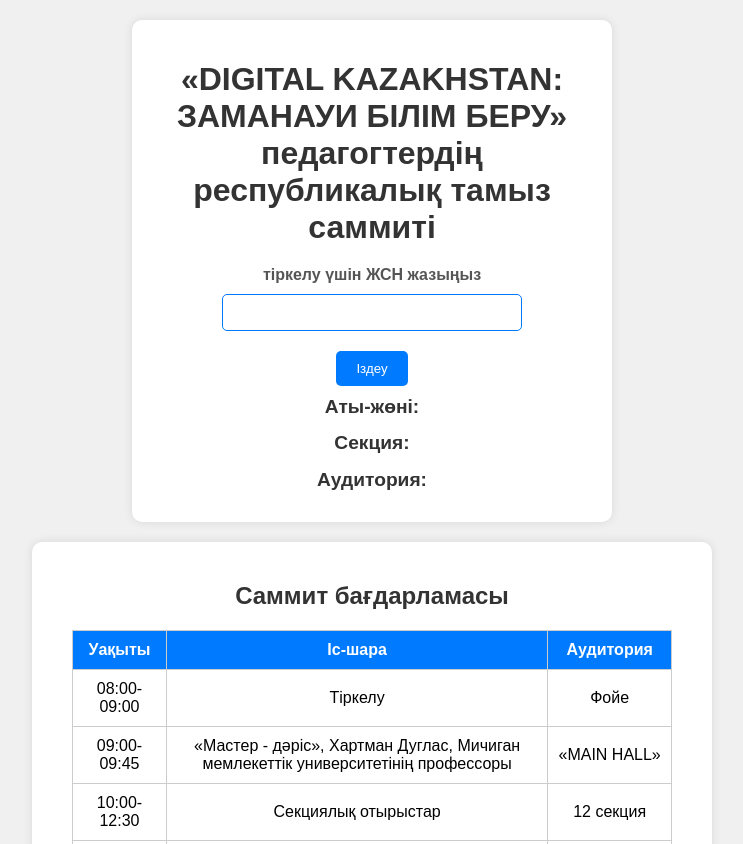
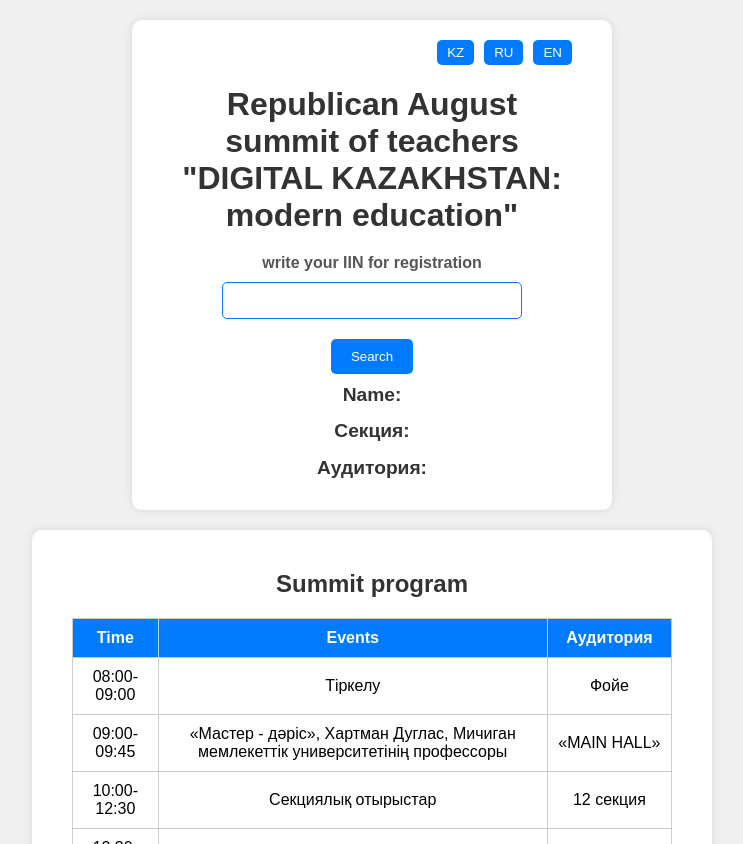
Before and after one commit to januzaj2018/UIN, a website: page index.html in a window 1280 px wide. Shown: the top 844 px of the page, without its empty margins (268-1011 px from the left). Drawn offline with Linux system fonts and the light colour scheme.

Commit message:
for the presentation

```diff
--- a/index.html
+++ b/index.html
@@ -10,9 +10,13 @@
 <body>
 <div class="container">
     <div class="language-switcher">
+        <button onclick="switchLanguage('kz')">KZ</button>
+        <button onclick="switchLanguage('ru')">RU</button>
+        <button onclick="switchLanguage('en')">EN</button>
     </div>
     <h1 data-lang="heading">ID Lookup</h1>
     <form id="lookup-form" class="gform"  method="GET" action="https://script.google.com/macros/s/AKfycbxcMH6Q5UkNL9uOv_G7jenp7nwobKD3w5Xe4ReeZcG74sX_C4EBb8BDgp1D-8Lyqsv4ZQ/exec">
+
         <label for="id" data-lang="label">Enter ID:</label>
         <input type="number" id="id" name="id" required autofocus>
         <button type="submit" data-lang="button">Search</button>
--- a/script.js
+++ b/script.js
@@ -41,14 +41,22 @@
 
 const events = [
     {time: "08:00-09:00", description: "Тіркелу", place: "Фойе"},
-    {time: "09:00-09:45", description: "«Мастер - дәріс», Хартман Дуглас, Мичиган мемлекеттік университетінің профессоры", place: "«MAIN HALL»"},
-    {time: "10:00-12:30", description: "Секциялық отырыстар",place:"12 секция"},
-    {time: "12:30-14:00", description: "Үзіліс",place:""},
-    {time: "14:00", description: "Цифрлық көрме жұмысымен танысу",place:"Жоғарғы атриум"},
-    {time: "14:30-14:50", description: "«Қазақстан мұғалімі» ұлттық премиясының Үздік-50 финалистінің тұсаукесері",place:"«MAIN HALL»"},
-    {time: "15:00-16:00", description: "Пленарлық сессия, Бірінші сессия",place:"«MAIN HALL»"},
-    {time: "16:00-17:00", description: "Пленарлық сессия, Екінші сессия",place:"«MAIN HALL»"},
-    {time: "17:00", description: "Тамыз саммитінің жабылуы",place:"«MAIN HALL»"}
+    {
+        time: "09:00-09:45",
+        description: "«Мастер - дәріс», Хартман Дуглас, Мичиган мемлекеттік университетінің профессоры",
+        place: "«MAIN HALL»"
+    },
+    {time: "10:00-12:30", description: "Секциялық отырыстар", place: "12 секция"},
+    {time: "12:30-14:00", description: "Үзіліс", place: ""},
+    {time: "14:00", description: "Цифрлық көрме жұмысымен танысу", place: "Жоғарғы атриум"},
+    {
+        time: "14:30-14:50",
+        description: "«Қазақстан мұғалімі» ұлттық премиясының Үздік-50 финалистінің тұсаукесері",
+        place: "«MAIN HALL»"
+    },
+    {time: "15:00-16:00", description: "Пленарлық сессия, Бірінші сессия", place: "«MAIN HALL»"},
+    {time: "16:00-17:00", description: "Пленарлық сессия, Екінші сессия", place: "«MAIN HALL»"},
+    {time: "17:00", description: "Тамыз саммитінің жабылуы", place: "«MAIN HALL»"}
 ];
 
 function displayEvents() {
@@ -75,6 +83,33 @@
             pdfView: 'Саммит материалдары',
             resultName: 'Аты-жөні:'
         },
+
+        ru:
+            {
+                heading: 'Республиканский августовский саммит учителей "Digital Kazakhstan: современное образование"',
+                label: 'напишите свой ИИН для регистрации',
+                button: 'Поиск',
+                section: 'Раздел: ',
+                place: 'Место: ',
+                eventsHeading: 'Программа саммита',
+                eventsTime: 'Время',
+                eventsDescription: 'Мероприятие',
+                pdfDownload: 'Материалы саммита',
+                resultName: 'Имя: '
+            },
+        en:
+            {
+                heading: 'Republican August summit of teachers "DIGITAL KAZAKHSTAN: modern education"',
+                label: 'write your IIN for registration',
+                button: 'Search',
+                section: 'Department: ',
+                place: 'Place: ',
+                eventsHeading: 'Summit program',
+                eventsTime: 'Time',
+                eventsDescription: 'Events',
+                pdfDownload: 'Documents',
+                resultName: 'Name: '
+            }
     };
     document.querySelectorAll('[data-lang]').forEach(element => {
         const key = element.getAttribute('data-lang');
@@ -85,4 +120,4 @@
 }
 
 displayEvents();
-switchLanguage('kz');
+switchLanguage('en');
```
Also changed, not shown: assets/data.csv.
